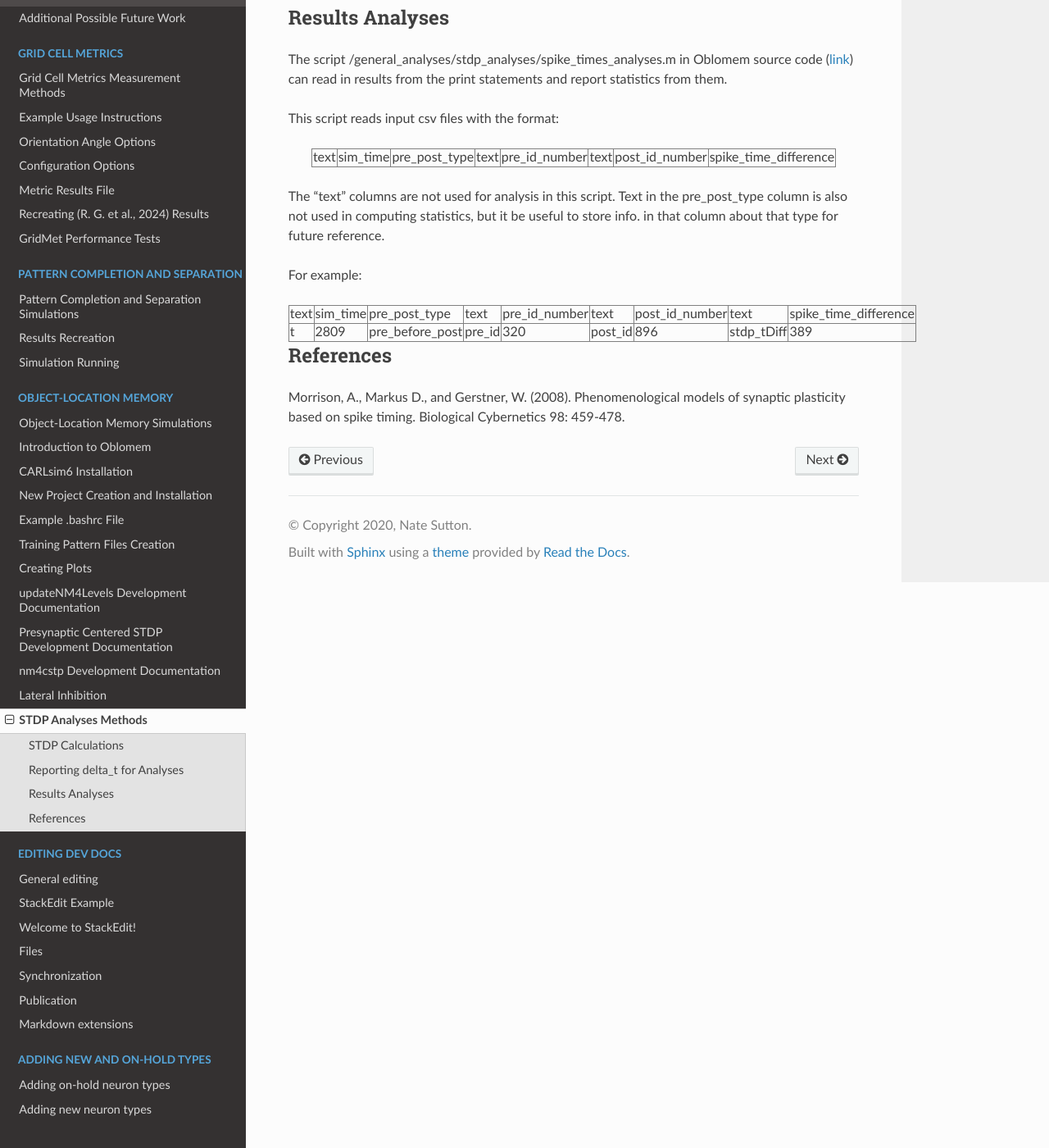
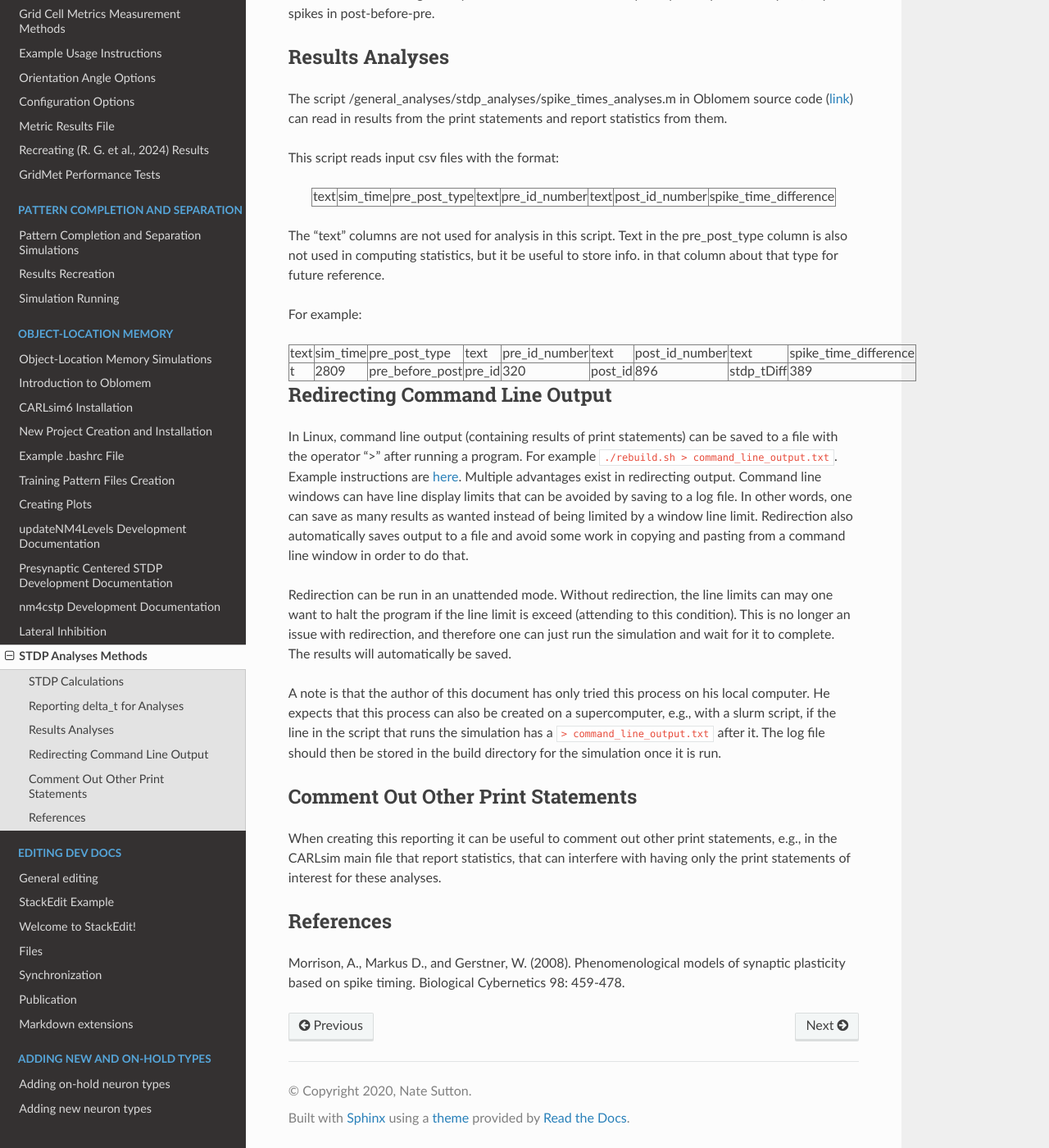
Before and after one commit to Hippocampome-Org/hco_dev_docs, a Sphinx documentation site: the page built from docs/oblomem/stdp_analyses.md, in a window 1280 px wide and 1400 px high, scrolled down 1763 px. Shown: the whole window at 82% size. Built offline with Sphinx 7.4.7 and the Read the Docs theme 3.1.0, drawn with Linux system fonts in a browser that asks for light colours; some of the changed text lies outside the part shown.

Commit message:
updated stdp analysis documentation

```diff
--- a/docs/oblomem/stdp_analyses.md
+++ b/docs/oblomem/stdp_analyses.md
@@ -14,7 +14,7 @@ CARLsim uses symmetric nearest neighbor STDP (Morrison et al. 2008). See Fig. 7
 
 ## Reporting delta_t for Analyses
 
-Online articles have described that saving data produced by CUDA code for debugging purposes can be done with print statements. The printed material can then be transfered to a text file by copy and pasting the contents from a command prompt to the text file. CUDA (as of April 2025) is limited in its abilities to directly write to output files within code that processes GPU commands and therefore the print statements are used instead of writing to an output file.
+Online articles have described that saving data produced by CUDA code for debugging purposes can be done with print statements. The printed material can then be transferred ("redirected") to a log file (at least in Linux) using command output redirection. CUDA (as of April 2025) is limited in its abilities to directly write to output files within code that processes GPU commands and therefore the print statements are used instead of directly writing to an output file. Redirecting output is described in a section below and can be used instead of directly writing output to a log file within CUDA code.
 
 Print statements in CUDA code can be used to report delta_t as CARLsim detects it in simulations. This can be used to analyze in detail the calculations that are used as a part of STDP. These statements being used in CUDA code assumes that the simulation will be run in GPU mode in order to run the CUDA code. The print statements can be put into the file snn_gpu_module.cu.
 
@@ -62,6 +62,18 @@ For example:
 </table>
 </center>
 
+## Redirecting Command Line Output
+
+In Linux, command line output (containing results of print statements) can be saved to a file with the operator ">" after running a program. For example `./rebuild.sh > command_line_output.txt`. Example instructions are [here](https://askubuntu.com/questions/420981/how-do-i-save-terminal-output-to-a-file). Multiple advantages exist in redirecting output. Command line windows can have line display limits that can be avoided by saving to a log file. In other words, one can save as many results as wanted instead of being limited by a window line limit. Redirection also automatically saves output to a file and avoid some work in copying and pasting from a command line window in order to do that.
+
+Redirection can be run in an unattended mode. Without redirection, the line limits can may one want to halt the program if the line limit is exceed (attending to this condition). This is no longer an issue with redirection, and therefore one can just run the simulation and wait for it to complete. The results will automatically be saved.
+
+A note is that the author of this document has only tried this process on his local computer. He expects that this process can also be created on a supercomputer, e.g., with a slurm script, if the line in the script that runs the simulation has a `> command_line_output.txt` after it. The log file should then be stored in the build directory for the simulation once it is run.
+
+## Comment Out Other Print Statements
+
+When creating this reporting it can be useful to comment out other print statements, e.g., in the CARLsim main file that report statistics, that can interfere with having only the print statements of interest for these analyses.
+
 ## References
 
 Morrison, A., Markus D., and Gerstner, W. (2008). Phenomenological models of synaptic plasticity based on spike timing. Biological Cybernetics 98: 459-478.
```
